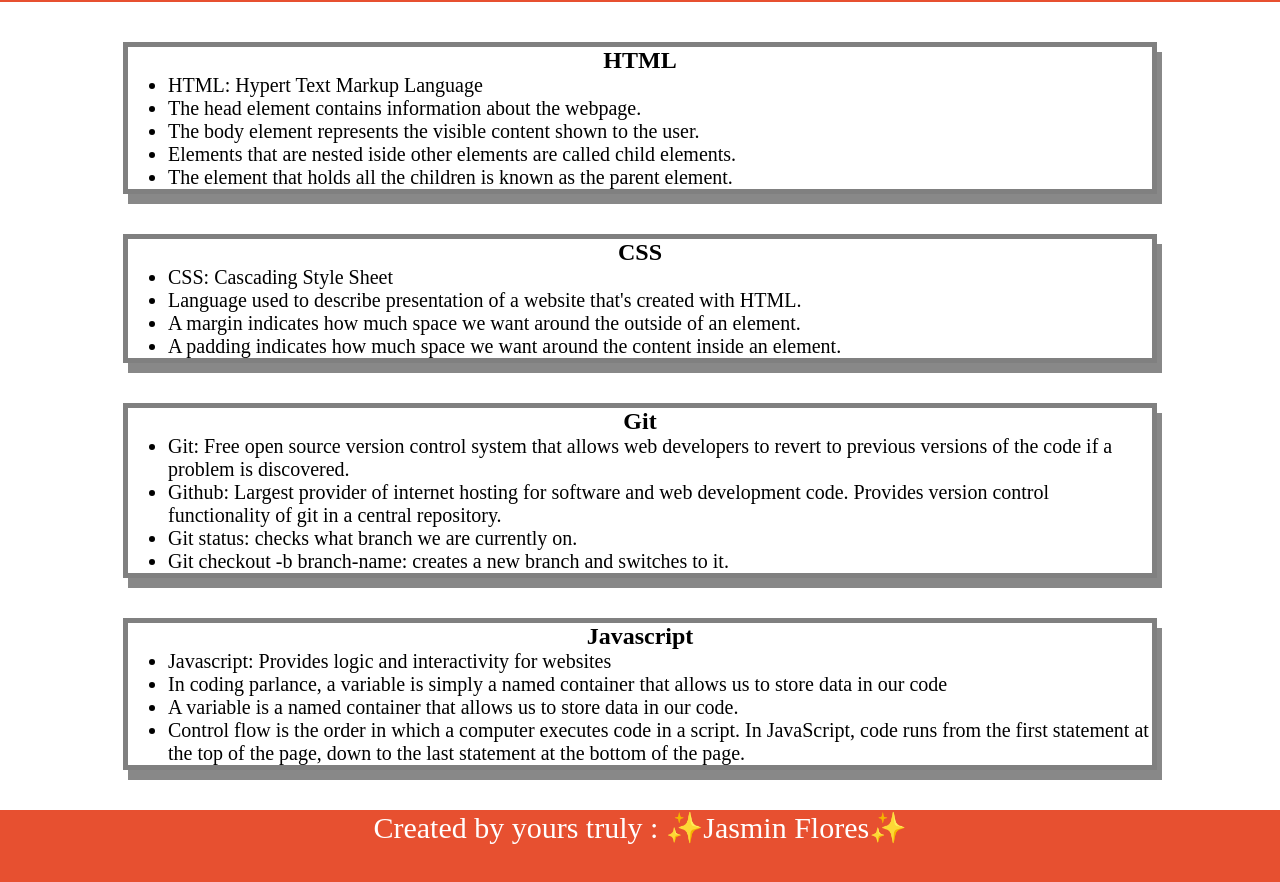
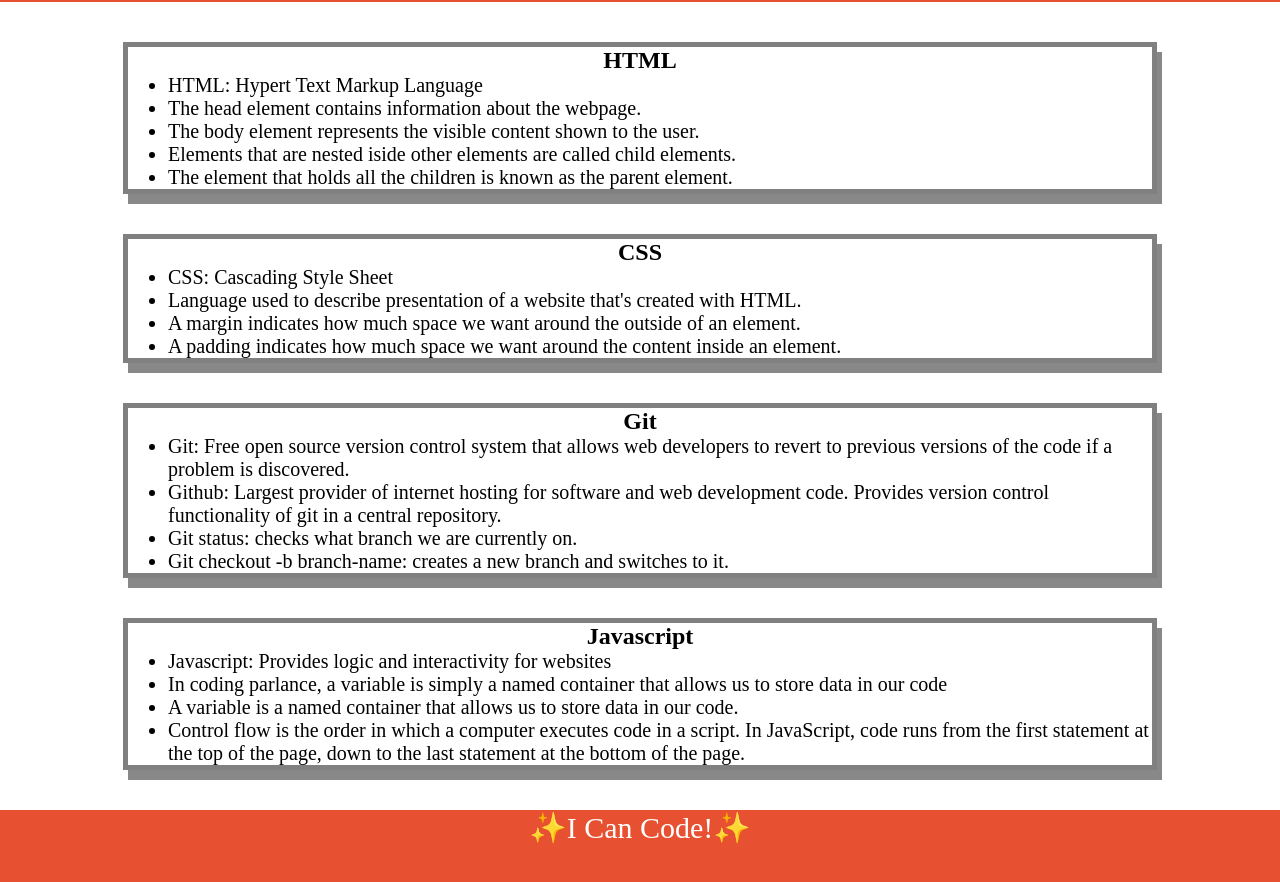
Before and after one commit to Jazzyjz/prework-study-guide, a plain HTML site: page index.html in a window 1280 px wide. Shown: the part 118-1000 px from the top of the page. Drawn offline with Linux system fonts and the light colour scheme.

```diff
--- a/index.html
+++ b/index.html
@@ -54,7 +54,7 @@
     </main>
 
     <footer>
-      <p>Created by yours truly : ✨Jasmin Flores✨</p>
+      <p> ✨I Can Code!✨</p>
     </footer>
     <script src="./assets/script.js"></script>
   </body>
```
Also changed, not shown: 1 other file.
